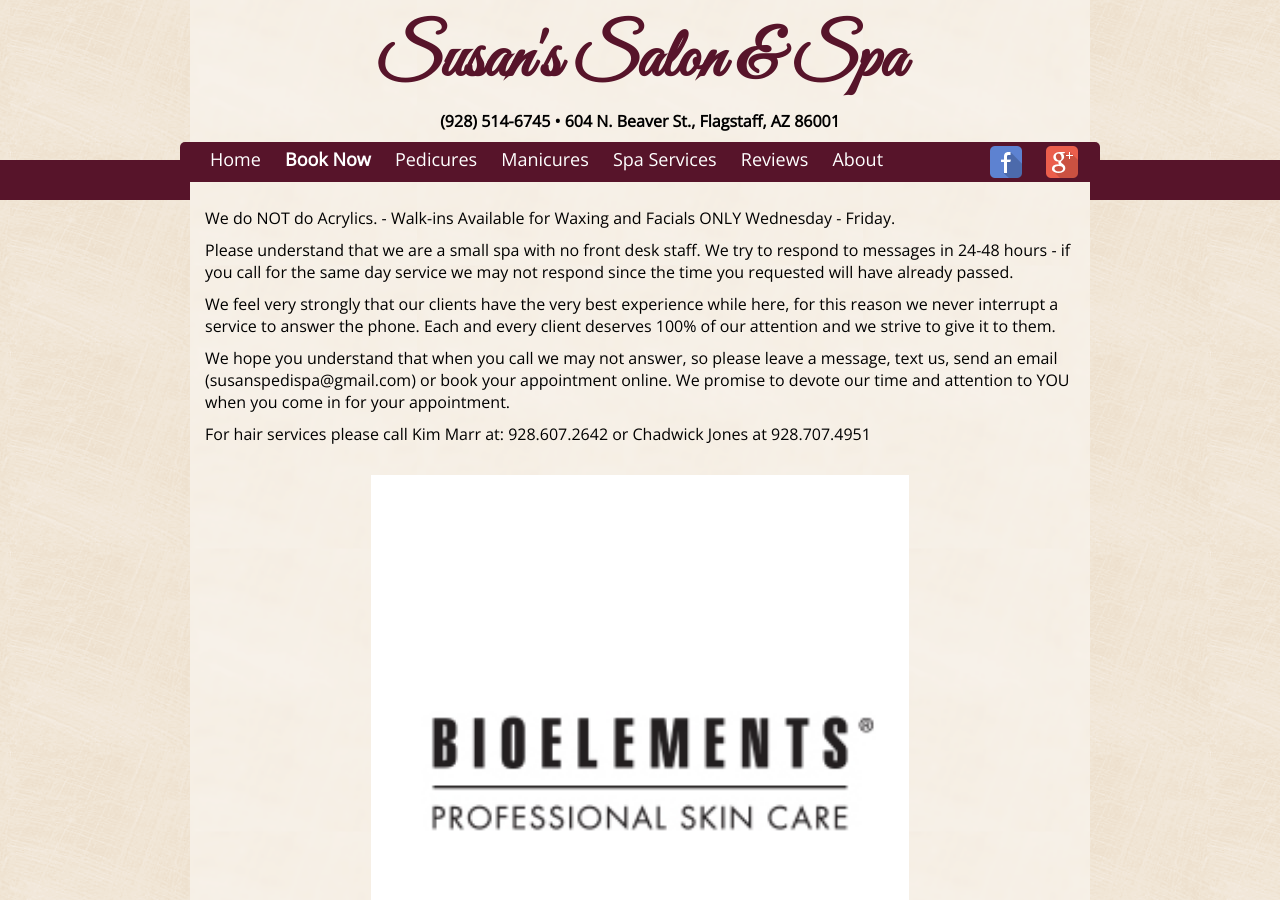
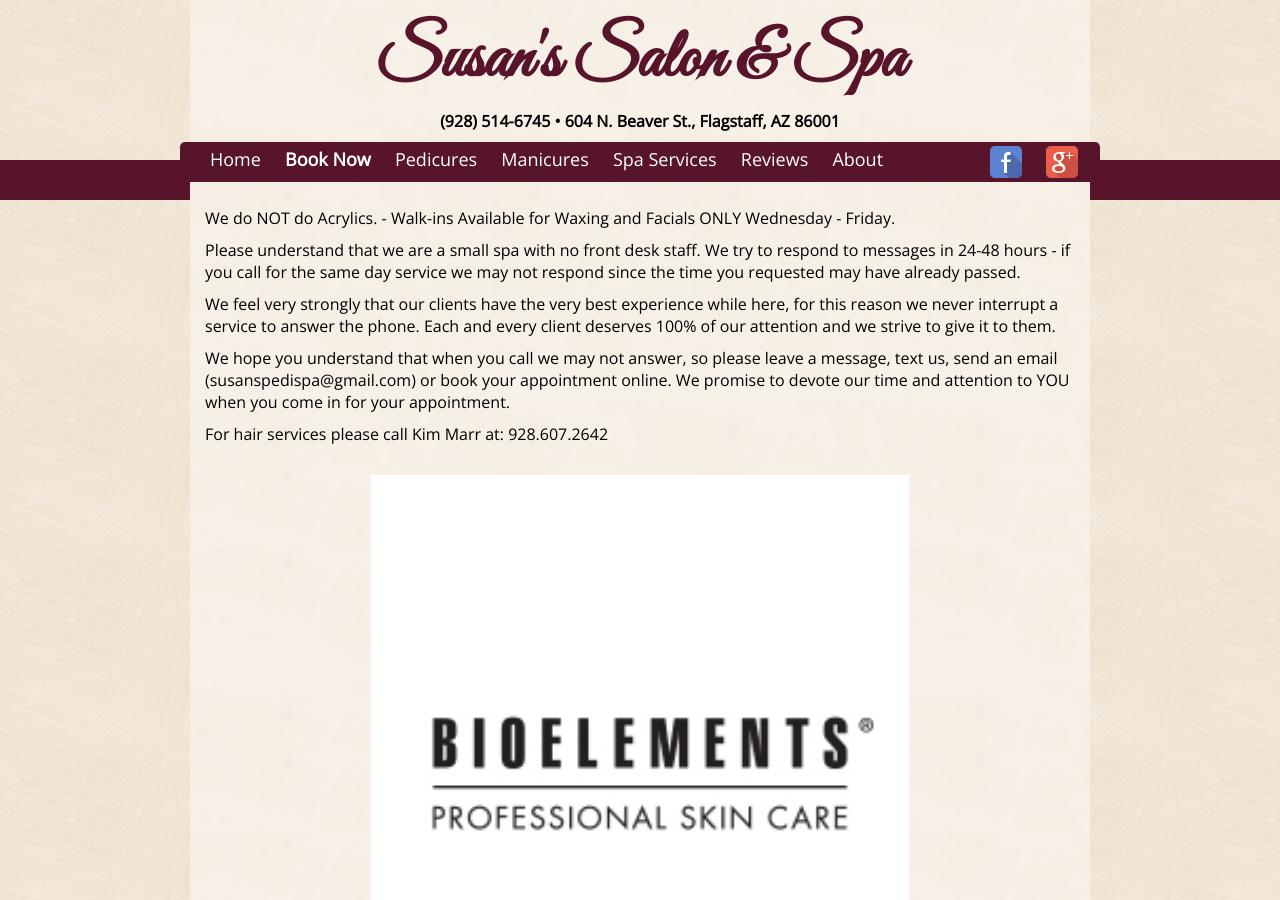
Before and after one commit to susanspedispa/susanspedispa.github.io, a Jekyll site: the page built from index.html, in a window 1280 px wide and 900 px high. Built offline with Jekyll 4.4.1, drawn with Linux system fonts in a browser that asks for light colours.

Commit message:
Update intro.html

```diff
--- a/_includes/intro.html
+++ b/_includes/intro.html
@@ -1 +1 @@
-<p> We do NOT do Acrylics. - Walk-ins Available for Waxing and Facials ONLY Wednesday - Friday.<p>Please understand that we are a small spa with no front desk staff. We try to respond to messages in 24-48 hours - if you call for the same day service we may not respond since the time you requested will have already passed. <p>We feel very strongly that our clients have the very best experience while here, for this reason we never interrupt a service to answer the phone. Each and every client deserves 100% of our attention and we strive to give it to them. <p>We hope you understand that when you call we may not answer, so please leave a message, text us, send an email (susanspedispa@gmail.com) or book your appointment online. We promise to devote our time and attention to YOU when you come in for your appointment.</i></p> For hair services please call Kim Marr at: 928.607.2642 or Chadwick Jones at 928.707.4951
+<p> We do NOT do Acrylics. - Walk-ins Available for Waxing and Facials ONLY Wednesday - Friday.<p>Please understand that we are a small spa with no front desk staff. We try to respond to messages in 24-48 hours - if you call for the same day service we may not respond since the time you requested may have already passed. <p>We feel very strongly that our clients have the very best experience while here, for this reason we never interrupt a service to answer the phone. Each and every client deserves 100% of our attention and we strive to give it to them. <p>We hope you understand that when you call we may not answer, so please leave a message, text us, send an email (susanspedispa@gmail.com) or book your appointment online. We promise to devote our time and attention to YOU when you come in for your appointment.</i></p> For hair services please call Kim Marr at: 928.607.2642
```
